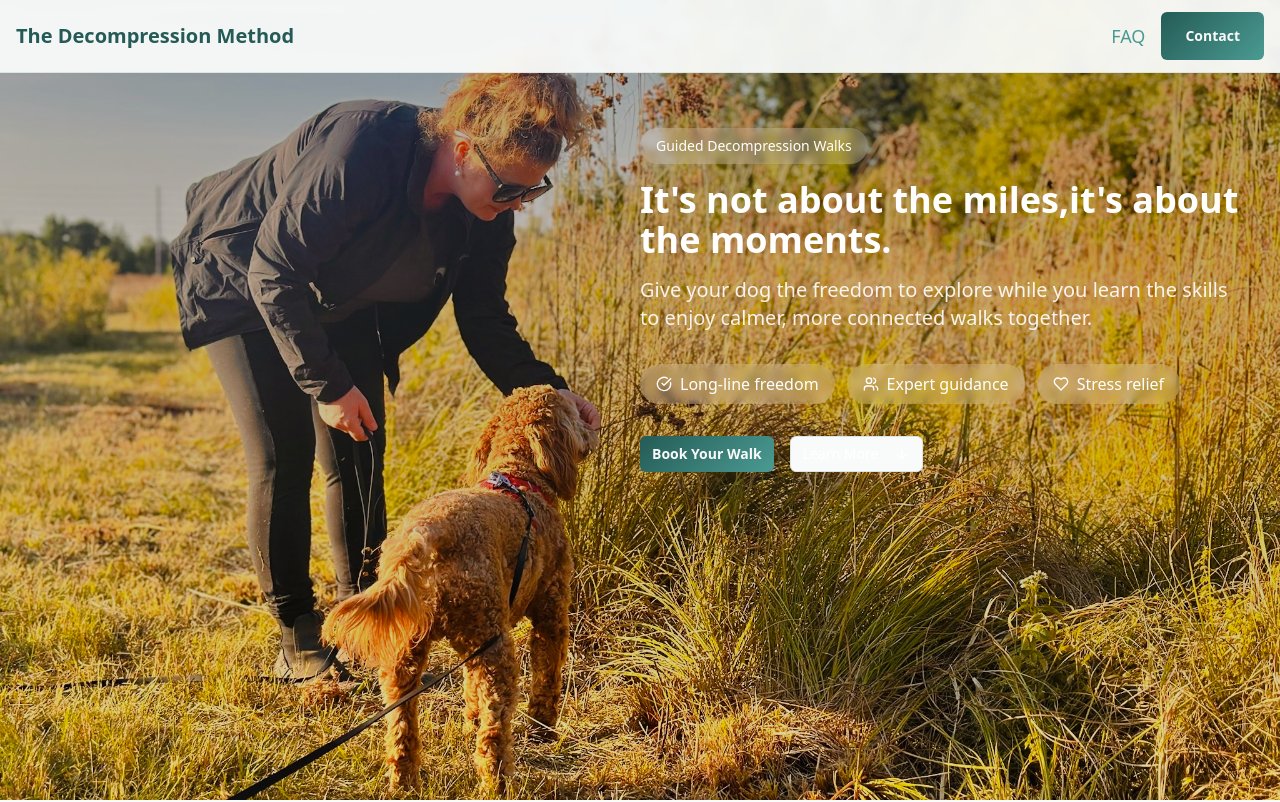
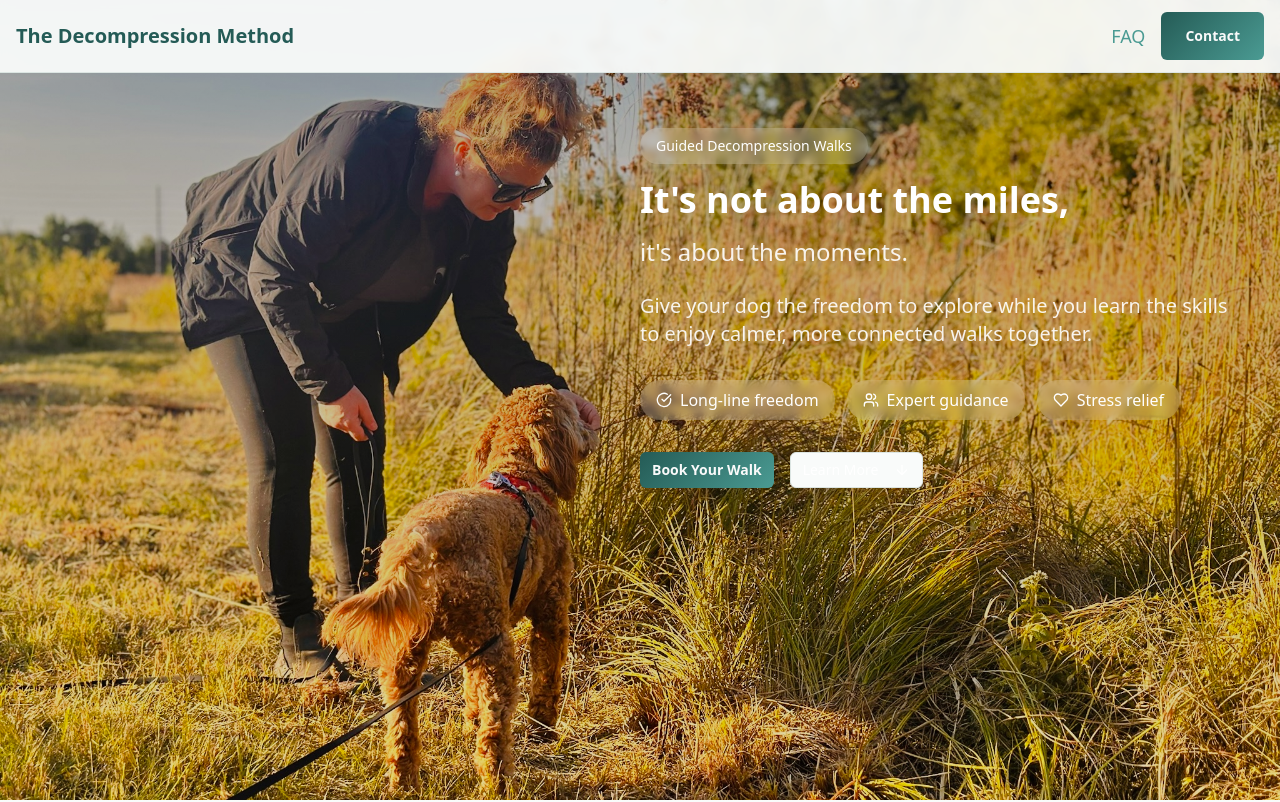
Before and after one commit to cherwood87/Guided-Decompression-Walk, a React (Vite) app: page /guided-walks in a window 1280 px wide. Shown: the top 802 px of the page. Built offline with nearby package versions, Linux system fonts and the light colour scheme; the HTML template or start-up script is replaced by a standard one.

Commit message:
Code edited in Lovable Code Editor

```diff
--- a/src/pages/GuidedDecompressionWalks.tsx
+++ b/src/pages/GuidedDecompressionWalks.tsx
@@ -57,9 +57,12 @@ const GuidedDecompressionWalks = () => {
             </div>
 
             <h1 className="text-xl lg:text-3xl xl:text-4xl 2xl:text-5xl font-bold mb-3 lg:mb-4 leading-tight text-forest-deep lg:text-white">
-              It's not about the miles,it's about the moments.
+              It's not about the miles,
             </h1>
 
+            <h2 className="text-lg lg:text-xl xl:text-2xl 2xl:text-3xl font-light mb-4 lg:mb-6 text-forest-medium lg:text-white/90">
+              it's about the moments.
+            </h2>
 
             <p className="text-sm lg:text-lg xl:text-xl mb-6 lg:mb-8 leading-relaxed text-gray-700 lg:text-white/90">
               Give your dog the freedom to explore while you learn the skills to enjoy calmer, more connected walks together.
@@ -437,7 +440,7 @@ const GuidedDecompressionWalks = () => {
               </CardHeader>
               <CardContent>
                 <p className="text-muted-foreground">
-                  Gear check (back-clip harness + 12+ ft line), route preview
+                  Gear check, route preview
                 </p>
               </CardContent>
             </Card>
```
